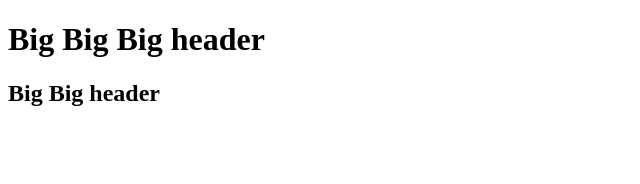
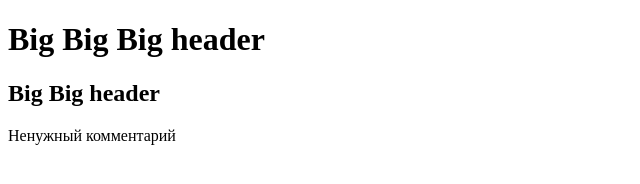
Before and after one commit to abelard-l/verstka-test, a website: page index.html in a window 1280 px wide. Shown: the whole page, without its empty margins (0-640 px from the left). Drawn offline with Linux system fonts and the light colour scheme.

Commit message:
Damaged commit

```diff
--- a/index.html
+++ b/index.html
@@ -7,5 +7,6 @@
 <body>
 	<h1>Big Big Big header</h1>
 	<h2>Big Big header</h2>
+	Ненужный комментарий
 </body>
 </html>
```
